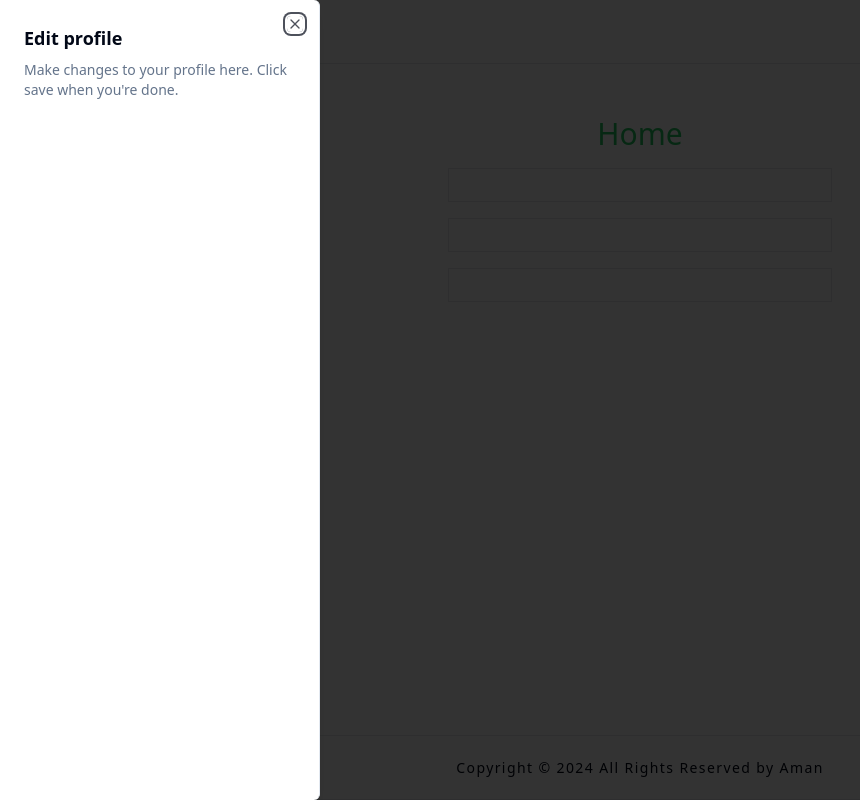
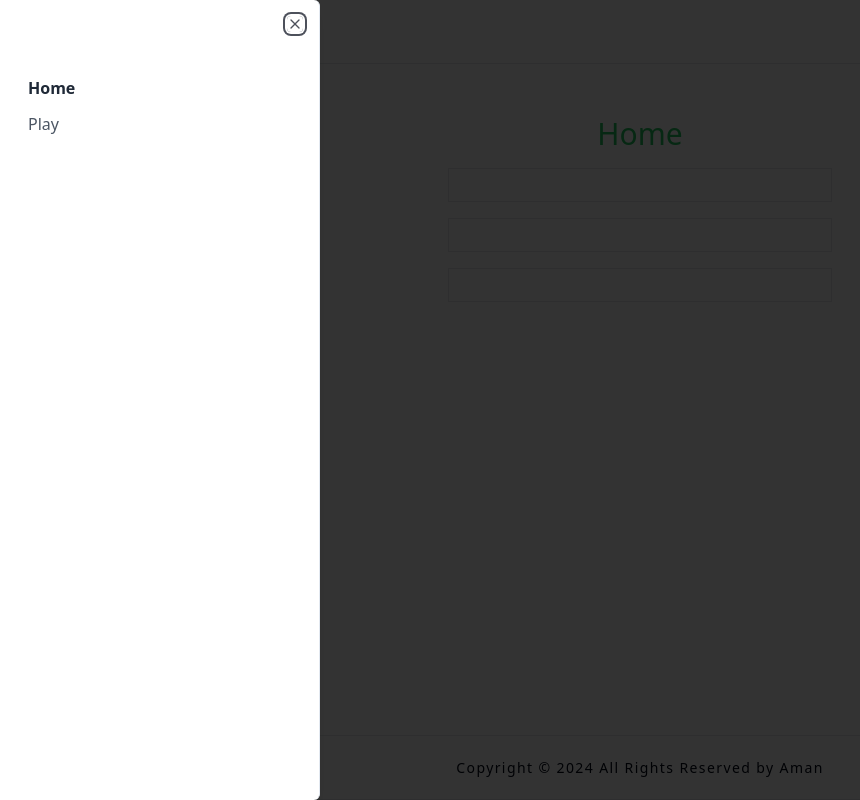
Before and after one commit to amanmavai/vite_csr_space, a React (Vite) app: page / in a window 1280 px wide. Both pictures are taken after a click on the button 36 px from the left and 31 px from the top of the page. Shown: the whole page, without its empty margins (0-860 px from the left). Built offline with nearby package versions, Linux system fonts and the light colour scheme.

Commit message:
Add navigation links

```diff
--- a/src/components/custom/sheet_wrapper.jsx
+++ b/src/components/custom/sheet_wrapper.jsx
@@ -1,3 +1,4 @@
+import React from "react";
 import {Button} from "@/components/ui/button";
 import {MenuIcon} from "lucide-react";
 
@@ -10,27 +11,62 @@ import {
   SheetTitle,
   SheetTrigger,
 } from "@/components/ui/sheet";
+import {NavLink} from "react-router-dom";
+import {cn} from "@/lib/utils";
+
+const navItems = [
+  {name: "Home", to: "/"},
+  {name: "Play", to: "/play"},
+];
 
 /**
  * Wrapper for the Sheet component
  */
 export function SheetWrapper() {
+  const [open, setOpen] = React.useState(false);
   return (
-    <Sheet>
+    <Sheet open={open} onOpenChange={setOpen}>
       <SheetTrigger asChild>
         <Button variant="outline" size="icon">
           <MenuIcon className="h-6 w-6" />
         </Button>
       </SheetTrigger>
 
-      <SheetContent side="left" className="w-80 rounded-r-md">
-        <SheetHeader>
-          <SheetTitle>Edit profile</SheetTitle>
-          <SheetDescription>Make changes to your profile here. Click save when you're done.</SheetDescription>
+      <SheetContent side="left" className="w-80 rounded-r-md px-0">
+        <SheetHeader className="h-8">
+          <SheetTitle></SheetTitle>
+          <SheetDescription></SheetDescription>
         </SheetHeader>
-
+        <div className="flex flex-col gap-1 p-4">
+          {navItems.map((item, index) => (
+            <NavItem key={index} to={item.to} text={item.name} onClick={() => setOpen(false)}></NavItem>
+          ))}
+        </div>
         <SheetFooter></SheetFooter>
       </SheetContent>
     </Sheet>
   );
 }
+
+/**
+ * @param {object} props
+ * @param {string} props.to
+ * @param {string} props.text
+ * @param {React.MouseEventHandler<HTMLAnchorElement>} [props.onClick]
+ */
+function NavItem({to, text, onClick}) {
+  return (
+    <NavLink
+      onClick={onClick}
+      to={to}
+      className={({isActive}) =>
+        cn(
+          isActive ? "font-semibold text-gray-800" : "font-normal text-gray-600",
+          "rounded-lg p-1 px-3 transition-all hover:bg-gray-200",
+        )
+      }
+    >
+      <span>{text}</span>
+    </NavLink>
+  );
+}
```
